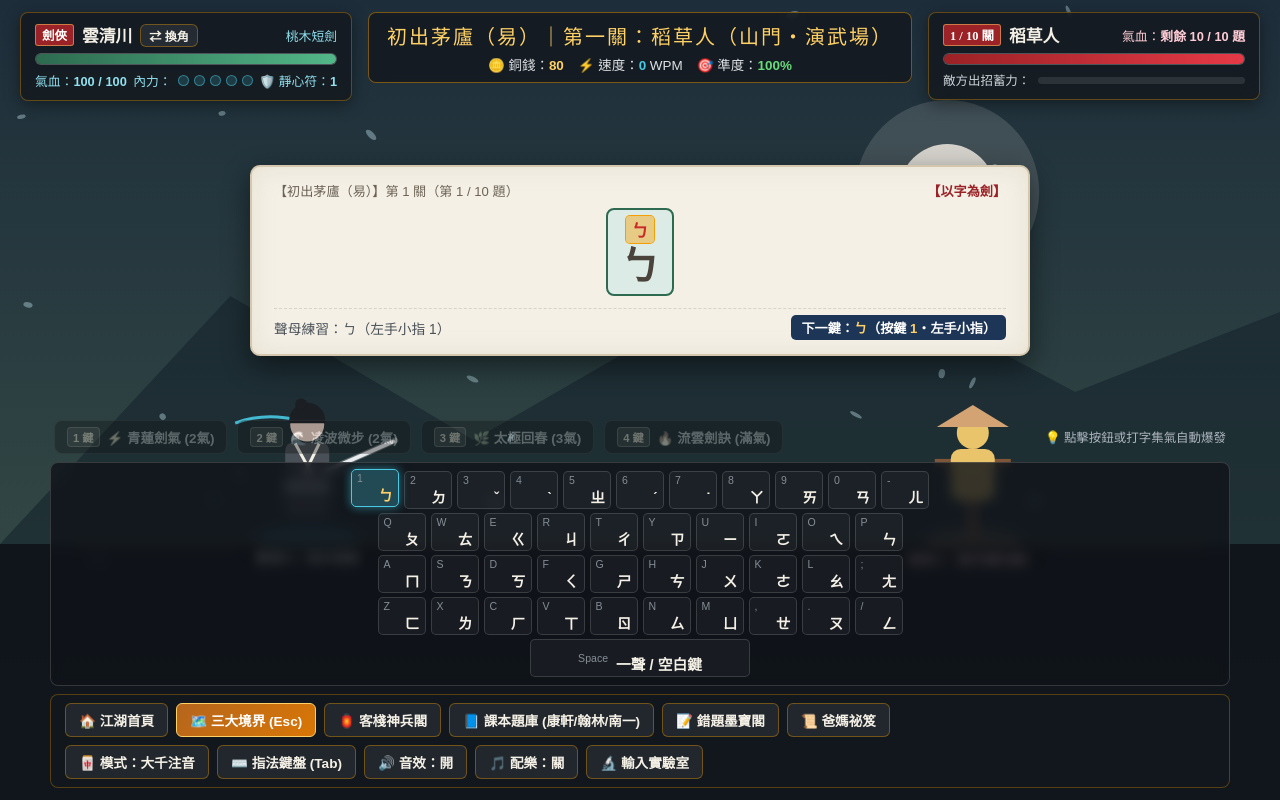
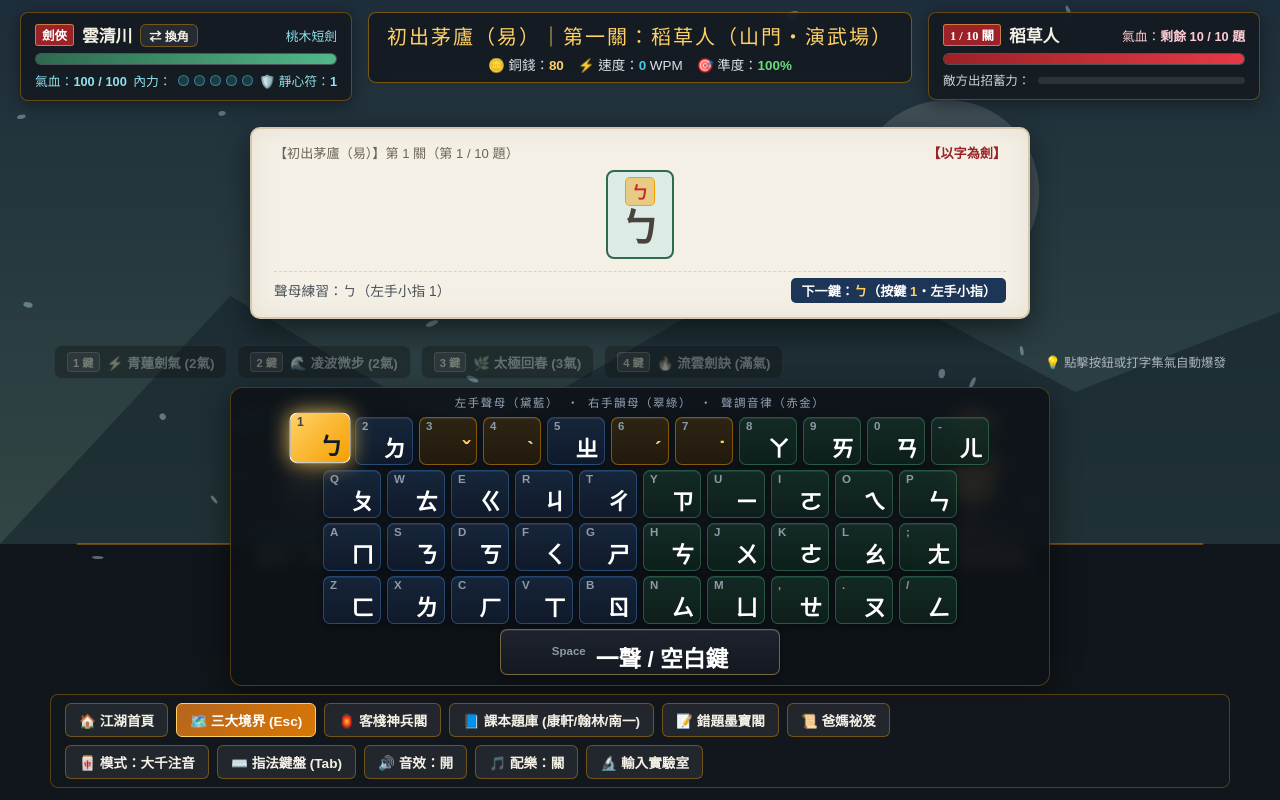
Before and after one commit to lianghao02/16_Wuxia-Typing-Legend, a website with bundled scripts: page index.html in a window 1280 px wide. Built offline with nearby package versions, Linux system fonts and the light colour scheme.

Commit message:
feat: 升級虛擬注音鍵盤為學童大字版與左右手指法色彩分區

```diff
--- a/css/style.css
+++ b/css/style.css
@@ -458,68 +458,119 @@ html, body {
 }
 
 .vk-panel {
-  background: rgba(16, 20, 26, 0.82);
-  backdrop-filter: blur(6px);
-  border: 1px solid rgba(244, 240, 230, 0.16);
-  border-radius: 8px;
-  padding: 8px 10px;
+  background: rgba(14, 18, 24, 0.9);
+  backdrop-filter: blur(8px);
+  border: 1px solid rgba(245, 159, 0, 0.28);
+  border-radius: 12px;
+  padding: 6px 14px 10px;
   display: flex;
   flex-direction: column;
-  gap: 4px;
+  gap: 5px;
+  margin: 0 auto;
+  max-width: 820px;
+  width: 100%;
+  box-shadow: 0 10px 30px rgba(0, 0, 0, 0.45);
 }
 
 .vk-panel.hidden {
   display: none;
 }
 
+.vk-hint-row {
+  display: flex;
+  justify-content: center;
+  align-items: center;
+  gap: 8px;
+  font-size: 0.72rem;
+  color: #94a3b8;
+  letter-spacing: 1.5px;
+  padding-bottom: 2px;
+}
+
 .vk-row {
   display: flex;
   justify-content: center;
-  gap: 5px;
+  gap: 6px;
 }
 
 .vk-key {
-  width: 48px;
-  height: 38px;
-  background: rgba(255, 255, 255, 0.04);
-  border: 1px solid rgba(255, 255, 255, 0.14);
-  border-radius: 5px;
-  padding: 2px 5px;
+  width: 58px;
+  height: 48px;
+  border-radius: 7px;
+  padding: 3px 6px;
   display: flex;
   flex-direction: column;
   justify-content: space-between;
-  transition: all 0.1s;
+  transition: all 0.12s cubic-bezier(0.2, 0, 0, 1);
+  box-shadow: 0 3px 6px rgba(0, 0, 0, 0.35), inset 0 1px 0 rgba(255, 255, 255, 0.08);
+}
+
+/* 指法分區色彩（學童教學引導） */
+.vk-key.zone-left {
+  background: linear-gradient(180deg, rgba(26, 44, 70, 0.75), rgba(16, 28, 46, 0.85));
+  border: 1px solid rgba(72, 149, 239, 0.35);
+}
+
+.vk-key.zone-right {
+  background: linear-gradient(180deg, rgba(22, 50, 42, 0.75), rgba(14, 34, 28, 0.85));
+  border: 1px solid rgba(82, 183, 136, 0.35);
+}
+
+.vk-key.zone-tone {
+  background: linear-gradient(180deg, rgba(56, 42, 18, 0.75), rgba(38, 28, 12, 0.85));
+  border: 1px solid rgba(245, 159, 0, 0.45);
+}
+
+.vk-key.zone-space {
+  background: linear-gradient(180deg, rgba(34, 40, 52, 0.8), rgba(22, 26, 34, 0.9));
+  border: 1px solid rgba(255, 209, 102, 0.4);
 }
 
 .vk-key.wide {
-  width: 220px;
+  width: 280px;
+  height: 46px;
   flex-direction: row;
   align-items: center;
   justify-content: center;
-  gap: 8px;
+  gap: 10px;
 }
 
+/* 目標按鍵高亮（金色 Spotlight 呼吸效果） */
 .vk-key.active-target {
-  background: rgba(72, 202, 228, 0.28);
-  border-color: var(--sword-cyan);
-  box-shadow: 0 0 10px rgba(72, 202, 228, 0.55);
-  transform: translateY(-2px);
+  background: linear-gradient(135deg, #ffd166, #f59f00) !important;
+  border-color: #fff !important;
+  box-shadow: 0 0 20px rgba(255, 209, 102, 0.9), 0 4px 12px rgba(0, 0, 0, 0.6) !important;
+  transform: translateY(-3px) scale(1.05);
+  z-index: 5;
 }
 
 .vk-en {
-  font-size: 0.66rem;
-  color: #868e96;
+  font-size: 0.72rem;
+  color: #8c9ba5;
+  font-weight: 600;
+  line-height: 1;
 }
 
 .vk-zy {
-  font-size: 0.92rem;
-  font-weight: 700;
-  color: var(--paper-cream);
+  font-size: 1.42rem;
+  font-weight: 800;
+  color: #fff;
   align-self: flex-end;
+  line-height: 1;
+  font-family: var(--font-sans);
+}
+
+.vk-key.zone-tone .vk-zy {
+  color: var(--bright-gold);
 }
 
 .vk-key.active-target .vk-zy {
-  color: var(--bright-gold);
+  color: #111827 !important;
+  font-weight: 900;
+}
+
+.vk-key.active-target .vk-en {
+  color: #374151 !important;
 }
 
 /* 底部工具按鈕列 */
--- a/src/main.js
+++ b/src/main.js
@@ -68,13 +68,29 @@ class WuxiaGameApp {
   initDOM() {
     // 建立水墨半透明大千虛擬鍵盤
     const vkPanel = document.getElementById('vk-panel');
-    vkPanel.innerHTML = '';
+    vkPanel.innerHTML = `
+      <div class="vk-hint-row">
+        <span>左手聲母（黛藍）</span>
+        <span>・</span>
+        <span>右手韻母（翠綠）</span>
+        <span>・</span>
+        <span>聲調音律（赤金）</span>
+      </div>
+    `;
     KEYBOARD_ROWS.forEach((row) => {
       const rowEl = document.createElement('div');
       rowEl.className = 'vk-row';
       row.forEach((k) => {
         const keyEl = document.createElement('div');
-        keyEl.className = 'vk-key' + (k.isWide ? ' wide' : '');
+        let zoneClass = 'zone-left';
+        if (k.code === 'Space') {
+          zoneClass = 'zone-space';
+        } else if (k.isTone) {
+          zoneClass = 'zone-tone';
+        } else if (k.finger && k.finger.startsWith('右手')) {
+          zoneClass = 'zone-right';
+        }
+        keyEl.className = `vk-key ${zoneClass}` + (k.isWide ? ' wide' : '');
         keyEl.innerHTML = `<span class="vk-en">${k.en}</span><span class="vk-zy">${k.label || k.zy}</span>`;
         rowEl.appendChild(keyEl);
         this.keyDomMap.set(k.code, keyEl);
```
Also changed, not shown: assets/POC_ASSET_HANDOFF.md (added, +63 -0 lines), assets/characters/yun_wood_idle_v1.png (added), assets/enemies/straw_idle_v1.png (added), 1 other file.
